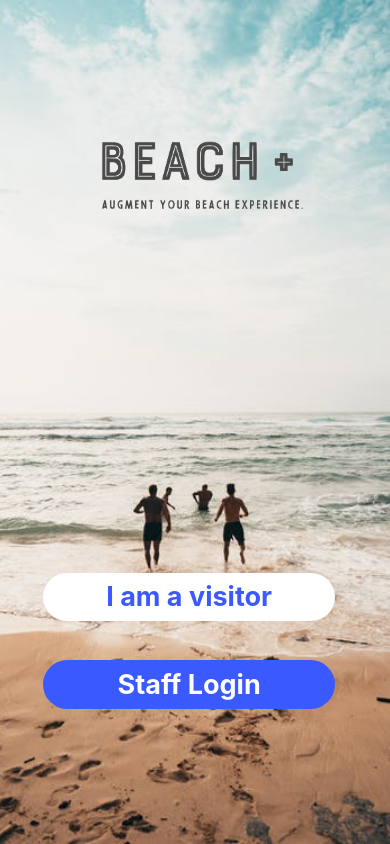
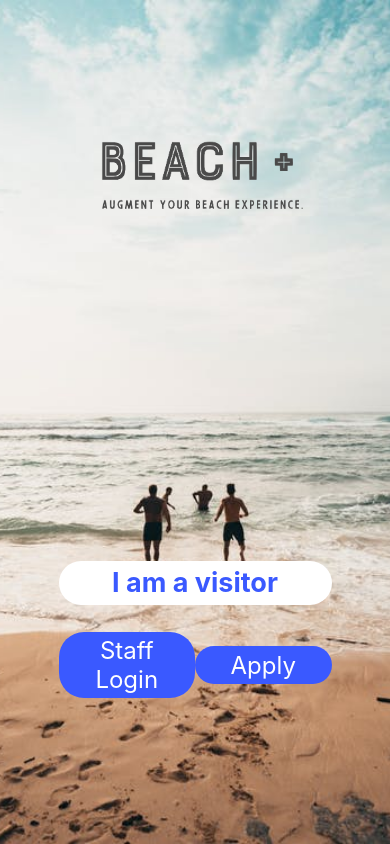
Before and after one commit to eun-chae-s/CoastalHacksApp, a React Native app: screen /Home in a window 390 px wide. Built offline with nearby package versions, Linux system fonts and the light colour scheme.

Commit message:
formatting

```diff
--- a/components/Home.js
+++ b/components/Home.js
@@ -27,9 +27,14 @@ const Home = ({ navigation }) => {
                     <TouchableOpacity onPress={visitorPressed}>
                         <Text style={styles.visitor}>I am a visitor</Text>
                     </TouchableOpacity>
-                    <TouchableOpacity onPress={staffPressed}>
-                        <Text style={styles.staff}>Staff Login</Text>
-                    </TouchableOpacity>
+                    <View style={styles.staffButtonContainer}>
+                        <TouchableOpacity onPress={staffPressed} style={styles.staffButtons}>
+                            <Text style={styles.staff}>Staff Login</Text>
+                        </TouchableOpacity>
+                        <TouchableOpacity onPress={staffPressed} style={styles.staffButtons}>
+                            <Text style={styles.staff}>Apply</Text>
+                        </TouchableOpacity>
+                    </View>
                 </View>
             </View>
         </ImageBackground>
@@ -49,31 +54,44 @@ const styles = StyleSheet.create(
         marginTop: '10%'
         },
     buttonContainer:{
-        marginTop: '55%'
+        marginTop: '55%',
+        width: '70%',
+        alignSelf: 'center'
     },
     visitor: {
         backgroundColor: 'white',
         color: '#3A59FF',
-        width: "75%",
+        width: "100%",
         borderRadius: 25,
         textAlign: 'center',
         fontWeight: 'bold',
-        marginLeft: '11%',
         padding: "2%",
         fontSize: 27,
         marginTop: '10%'
         },
+    staffButtonContainer: {
+        display: 'flex',
+        flexwrap: 'wrap',
+        marginTop: '5%',
+        width: '100%',
+        flexDirection: 'row',
+        justifyContent: 'space-evenly'
+    },
+    staffButtons:{
+        flex: 1,
+        justifyContent: 'center',
+        alignItems: 'center',
+    },
     staff: {
         backgroundColor: '#3A59FF',
         color: 'white',
-        width: "75%",
+        width: "100%",
         borderRadius: 25,
         textAlign: 'center',
-        fontWeight: 'bold',
-        marginLeft: '11%',
-        padding: "2%",
-        fontSize: 27,
-        marginTop: '10%'
+        padding: "3%",
+        fontSize: 24,
+        marginTop: '10%',
+        paddingHorizontal: '5%'
         }
     }
 );
```
